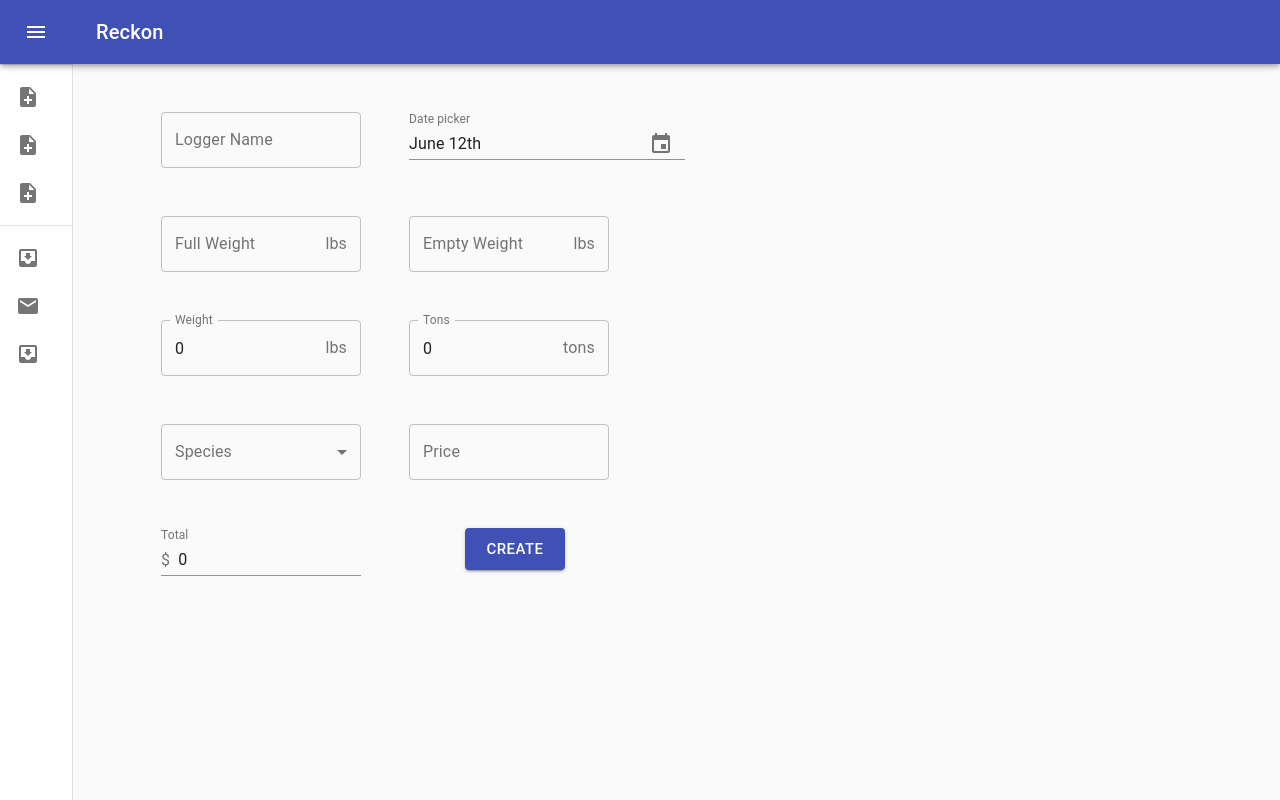
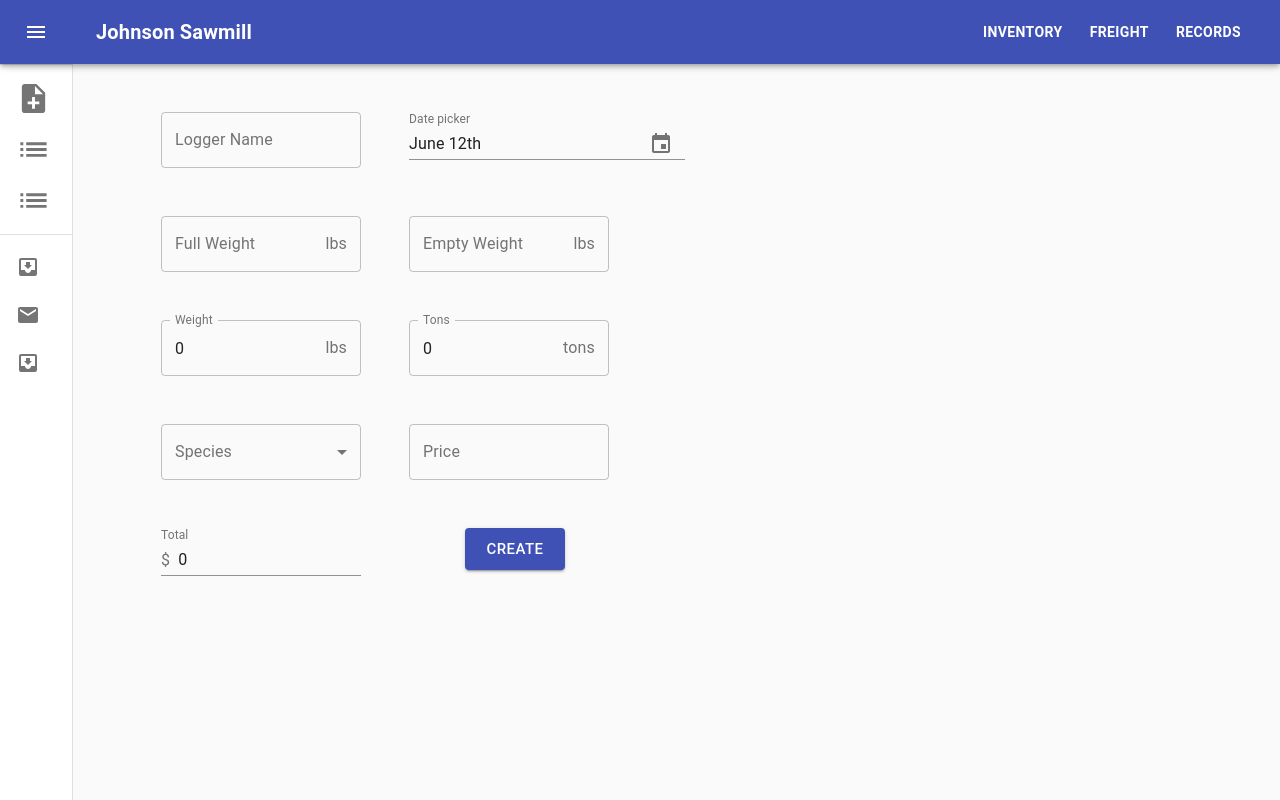
Before and after one commit to sa-webb/mern-dashboard, a React (Create React App) app: page /create in a window 1280 px wide. Built offline with nearby package versions, Linux system fonts and the light colour scheme.

Commit message:
edited nav

```diff
--- a/src/temp/home.jsx
+++ b/src/temp/home.jsx
@@ -1,113 +1,129 @@
-import React from 'react';
-import clsx from 'clsx';
-import { makeStyles, useTheme } from '@material-ui/core/styles';
-import Drawer from '@material-ui/core/Drawer';
-import AppBar from '@material-ui/core/AppBar';
-import Toolbar from '@material-ui/core/Toolbar';
-import List from '@material-ui/core/List';
-import CssBaseline from '@material-ui/core/CssBaseline';
-import Divider from '@material-ui/core/Divider';
-import IconButton from '@material-ui/core/IconButton';
-import MenuIcon from '@material-ui/icons/Menu';
-import ChevronLeftIcon from '@material-ui/icons/ChevronLeft';
-import ChevronRightIcon from '@material-ui/icons/ChevronRight';
-import ListItem from '@material-ui/core/ListItem';
-import ListItemIcon from '@material-ui/core/ListItemIcon';
-import ListItemText from '@material-ui/core/ListItemText';
-import InboxIcon from '@material-ui/icons/MoveToInbox';
-import MailIcon from '@material-ui/icons/Mail';
-import { ListItemLink } from '../components/ListItem';
-import NoteAddIcon from '@material-ui/icons/NoteAdd';
-import { BrowserRouter as Router, Route } from 'react-router-dom';
-import Link from '@material-ui/core/Link';
-
-// eslint-disable-next-line
-import { Create } from '../components/hooks/Create';
-// eslint-disable-next-line
-import { CreateInvoice } from '../components/inventory/Create';
-
-import MaterialUIPickers from '../components/DatePicker';
+import AppBar from "@material-ui/core/AppBar";
+import CssBaseline from "@material-ui/core/CssBaseline";
+import Divider from "@material-ui/core/Divider";
+import Drawer from "@material-ui/core/Drawer";
+import IconButton from "@material-ui/core/IconButton";
+import Link from "@material-ui/core/Link";
+import List from "@material-ui/core/List";
+import ListItem from "@material-ui/core/ListItem";
+import ListItemIcon from "@material-ui/core/ListItemIcon";
+import ListItemText from "@material-ui/core/ListItemText";
+import { makeStyles, useTheme } from "@material-ui/core/styles";
+import Toolbar from "@material-ui/core/Toolbar";
+import ChevronLeftIcon from "@material-ui/icons/ChevronLeft";
+import ChevronRightIcon from "@material-ui/icons/ChevronRight";
+import ListIcon from "@material-ui/icons/List";
+import MailIcon from "@material-ui/icons/Mail";
+import MenuIcon from "@material-ui/icons/Menu";
+import InboxIcon from "@material-ui/icons/MoveToInbox";
+import NoteAddIcon from "@material-ui/icons/NoteAdd";
+import clsx from "clsx";
+import React from "react";
+import { BrowserRouter as Router, Route } from "react-router-dom";
+import { CreateInvoice } from "../components/inventory/Create";
+import InvoiceList from '../components/inventory/List';
+import { ListItemLink } from "../components/ListItem";
+import SimpleTable from '../data/SimpleTable';
+import { OverView } from '../components/OverView';
 
 const drawerWidth = 240;
 
 const useStyles = makeStyles(theme => ({
   root: {
-    display: 'flex',
+    display: "flex"
   },
   appBar: {
     zIndex: theme.zIndex.drawer + 1,
-    transition: theme.transitions.create(['width', 'margin'], {
+    transition: theme.transitions.create(["width", "margin"], {
       easing: theme.transitions.easing.sharp,
-      duration: theme.transitions.duration.leavingScreen,
-    }),
+      duration: theme.transitions.duration.leavingScreen
+    })
+  },
+  toolbarTitle: {
+    flexGrow: 1,
+    fontWeight: 'bold',
+  },
+  toolbarr: {
+    flexWrap: 'wrap'
   },
   appBarShift: {
     marginLeft: drawerWidth,
     width: `calc(100% - ${drawerWidth}px)`,
-    transition: theme.transitions.create(['width', 'margin'], {
+    transition: theme.transitions.create(["width", "margin"], {
       easing: theme.transitions.easing.sharp,
-      duration: theme.transitions.duration.enteringScreen,
-    }),
+      duration: theme.transitions.duration.enteringScreen
+    })
   },
   menuButton: {
-    marginRight: 36,
+    marginRight: 36
   },
   hide: {
-    display: 'none',
+    display: "none"
   },
   drawer: {
     width: drawerWidth,
     flexShrink: 0,
-    whiteSpace: 'nowrap',
+    whiteSpace: "nowrap"
   },
   drawerOpen: {
     width: drawerWidth,
-    transition: theme.transitions.create('width', {
+    transition: theme.transitions.create("width", {
       easing: theme.transitions.easing.sharp,
-      duration: theme.transitions.duration.enteringScreen,
-    }),
+      duration: theme.transitions.duration.enteringScreen
+    })
   },
   drawerClose: {
-    transition: theme.transitions.create('width', {
+    transition: theme.transitions.create("width", {
       easing: theme.transitions.easing.sharp,
-      duration: theme.transitions.duration.leavingScreen,
+      duration: theme.transitions.duration.leavingScreen
     }),
-    overflowX: 'hidden',
+    overflowX: "hidden",
     width: theme.spacing(7) + 1,
-    [theme.breakpoints.up('sm')]: {
-      width: theme.spacing(9) + 1,
-    },
+    [theme.breakpoints.up("sm")]: {
+      width: theme.spacing(9) + 1
+    }
   },
   toolbar: {
-    display: 'flex',
-    alignItems: 'center',
-    justifyContent: 'flex-end',
-    padding: '0 8px',
-    ...theme.mixins.toolbar,
+    display: "flex",
+    alignItems: "center",
+    justifyContent: "flex-end",
+    padding: "0 8px",
+    ...theme.mixins.toolbar
   },
   content: {
     flexGrow: 1,
-    padding: theme.spacing(3),
+    padding: theme.spacing(3)
+  },
+  link: {
+    margin: theme.spacing(1, 1.5),
+    fontWeight: 'bold',
+    fontSize: 14,
+    marginRight: 15
   },
 }));
 
 const routes = [
+  {
+    path: "/",
+    exact: true,
+    main: () => <OverView />
+  },
   {
     path: "/create",
     exact: true,
     main: () => <CreateInvoice />
   },
   {
-      path: "/createhook",
+    path: "/invoices",
     exact: true,
-      main: () => <Create />
+    main: () => <SimpleTable />
   },
   {
-      path: "/picker",
+    path: "/oldinvoices",
     exact: true,
-      main: () => < MaterialUIPickers />
+    main: () => <InvoiceList />
   }
-]
+];
 
 export default function MiniDrawer() {
   const classes = useStyles();
@@ -130,7 +146,7 @@ export default function MiniDrawer() {
           <AppBar
             position="fixed"
             className={clsx(classes.appBar, {
-          [classes.appBarShift]: open,
+              [classes.appBarShift]: open
             })}
           >
             <Toolbar>
@@ -140,38 +156,63 @@ export default function MiniDrawer() {
                 onClick={handleDrawerOpen}
                 edge="start"
                 className={clsx(classes.menuButton, {
-              [classes.hide]: open,
+                  [classes.hide]: open
                 })}
               >
                 <MenuIcon />
               </IconButton>
+              <Link variant="h6" color="inherit" href="/" className={classes.toolbarTitle} >
+                Johnson Sawmill
+              </Link>
+              <nav>
                 <Link
-            variant="h6"
+                  variant="button"
                   color="inherit"
-            href="/"
-            fontWeight='bold'
+                  href="/inventory"
+                  className={classes.link}
                 >
-              Reckon
+                  Inventory
                 </Link>
+                <Link
+                  variant="button"
+                  color="inherit"
+                  href="/freight"
+                  className={classes.link}
+                >
+                  Freight
+                </Link>
+                <Link
+                  variant="button"
+                  color="inherit"
+                  href="#"
+                  className={classes.link}
+                >
+                  Records
+                </Link>
+              </nav>
             </Toolbar>
           </AppBar>
           <Drawer
             variant="permanent"
             className={clsx(classes.drawer, {
               [classes.drawerOpen]: open,
-          [classes.drawerClose]: !open,
+              [classes.drawerClose]: !open
             })}
             classes={{
               paper: clsx({
                 [classes.drawerOpen]: open,
-            [classes.drawerClose]: !open,
-          }),
+                [classes.drawerClose]: !open
+              })
             }}
             open={open}
           >
             <div className={classes.toolbar}>
               <IconButton onClick={handleDrawerClose}>
-            {theme.direction === 'rtl' ? <ChevronRightIcon /> : <ChevronLeftIcon />}
+                {theme.direction === "rtl" ? (
+                  <ChevronRightIcon />
+                ) : (
+                  <ChevronLeftIcon />
+                )}
               </IconButton>
             </div>
             <Divider />
@@ -179,29 +220,34 @@ export default function MiniDrawer() {
               <ListItemLink
                 to="/create"
                 primary="Create Invoice"
-                icon={<NoteAddIcon/>}
+                icon={<NoteAddIcon fontSize="large" />}
               />
               <ListItemLink
-                to="/createhook"
-                primary="Create Hook"
-                icon={<NoteAddIcon/>}
+                to="/invoices"
+                primary="Invoices"
+                icon={<ListIcon fontSize="large" />}
               />
               <ListItemLink
-                to="/picker"
-                primary="Create Hook"
-                icon={<NoteAddIcon/>}
+                to="/oldinvoices"
+                primary="Old Invoices"
+                icon={<ListIcon fontSize="large" />}
               />
             </List>
+
             <Divider />
+
             <List>
-          {['All mail', 'Trash', 'Spam'].map((text, index) => (
+              {["All mail", "Trash", "Spam"].map((text, index) => (
                 <ListItem button key={text}>
-              <ListItemIcon>{index % 2 === 0 ? <InboxIcon /> : <MailIcon />}</ListItemIcon>
+                  <ListItemIcon>
+                    {index % 2 === 0 ? <InboxIcon /> : <MailIcon />}
+                  </ListItemIcon>
                   <ListItemText primary={text} />
                 </ListItem>
               ))}
             </List>
           </Drawer>
+
           <main className={classes.content}>
             <div className={classes.toolbar} />
             {routes.map((route, index) => (
@@ -213,6 +259,7 @@ export default function MiniDrawer() {
               />
             ))}
           </main>
+
         </div>
       </Router>
     </React.Fragment>
```
Lines whose indentation alone changed are shown as unchanged.
